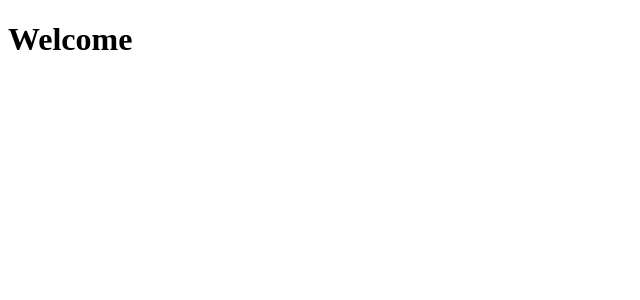
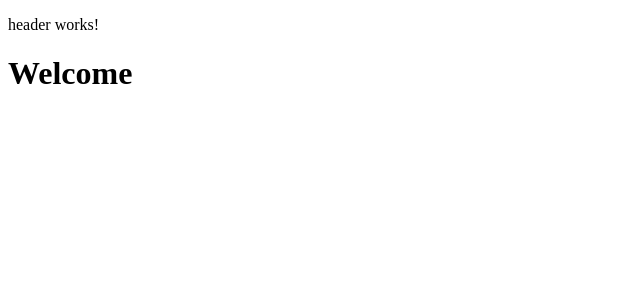
Before and after one commit to PamplemousseMR/Country, an Angular app: page / in a window 1280 px wide. Shown: the top 300 px of the page, without its empty margins (0-640 px from the left). Built offline with nearby package versions, Linux system fonts and the light colour scheme.

Commit message:
feat(header): add header component

```diff
--- a/src/app/app.component.html
+++ b/src/app/app.component.html
@@ -1 +1,2 @@
+<app-header></app-header>
 <h1>Welcome</h1>
--- a/src/app/app.module.ts
+++ b/src/app/app.module.ts
@@ -3,10 +3,12 @@
 
 import { AppRoutingModule } from './app-routing.module';
 import { AppComponent } from './app.component';
+import { HeaderComponent } from './header/header.component';
 
 @NgModule({
   declarations: [
-    AppComponent
+    AppComponent,
+    HeaderComponent
   ],
   imports: [
     BrowserModule,
--- /dev/null
+++ b/src/app/header/header.component.html
@@ -0,0 +1,3 @@
+<p>
+  header works!
+</p>
--- /dev/null
+++ b/src/app/header/header.component.ts
@@ -0,0 +1,15 @@
+import { Component, OnInit } from '@angular/core';
+
+@Component({
+  selector: 'app-header',
+  templateUrl: './header.component.html',
+  styleUrls: ['./header.component.css']
+})
+export class HeaderComponent implements OnInit {
+
+  constructor() { }
+
+  ngOnInit() {
+  }
+
+}
```
Also changed, not shown: src/app/header/header.component.css (added), 1 other file (tests, documents, lock files or other folders).
